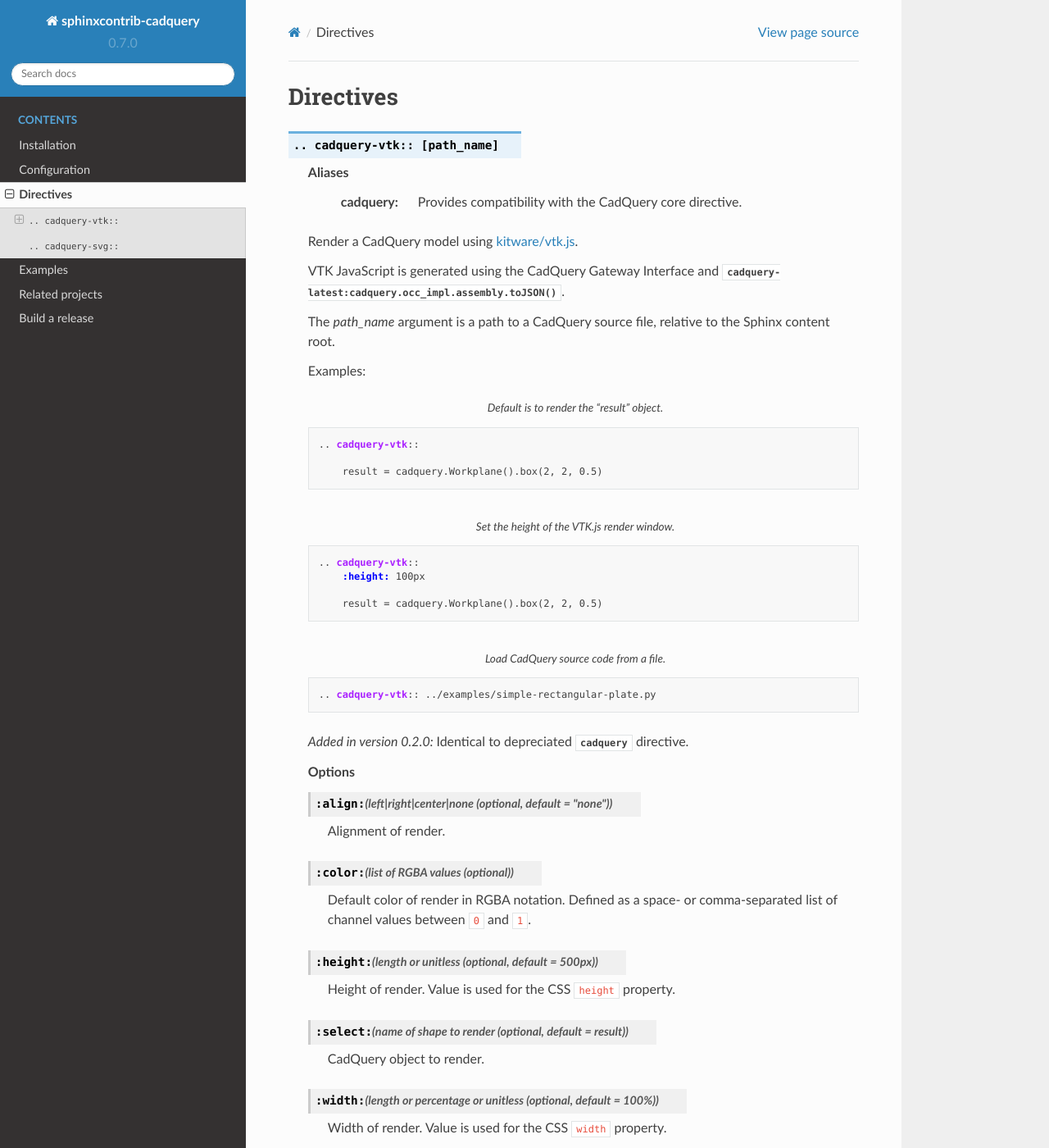
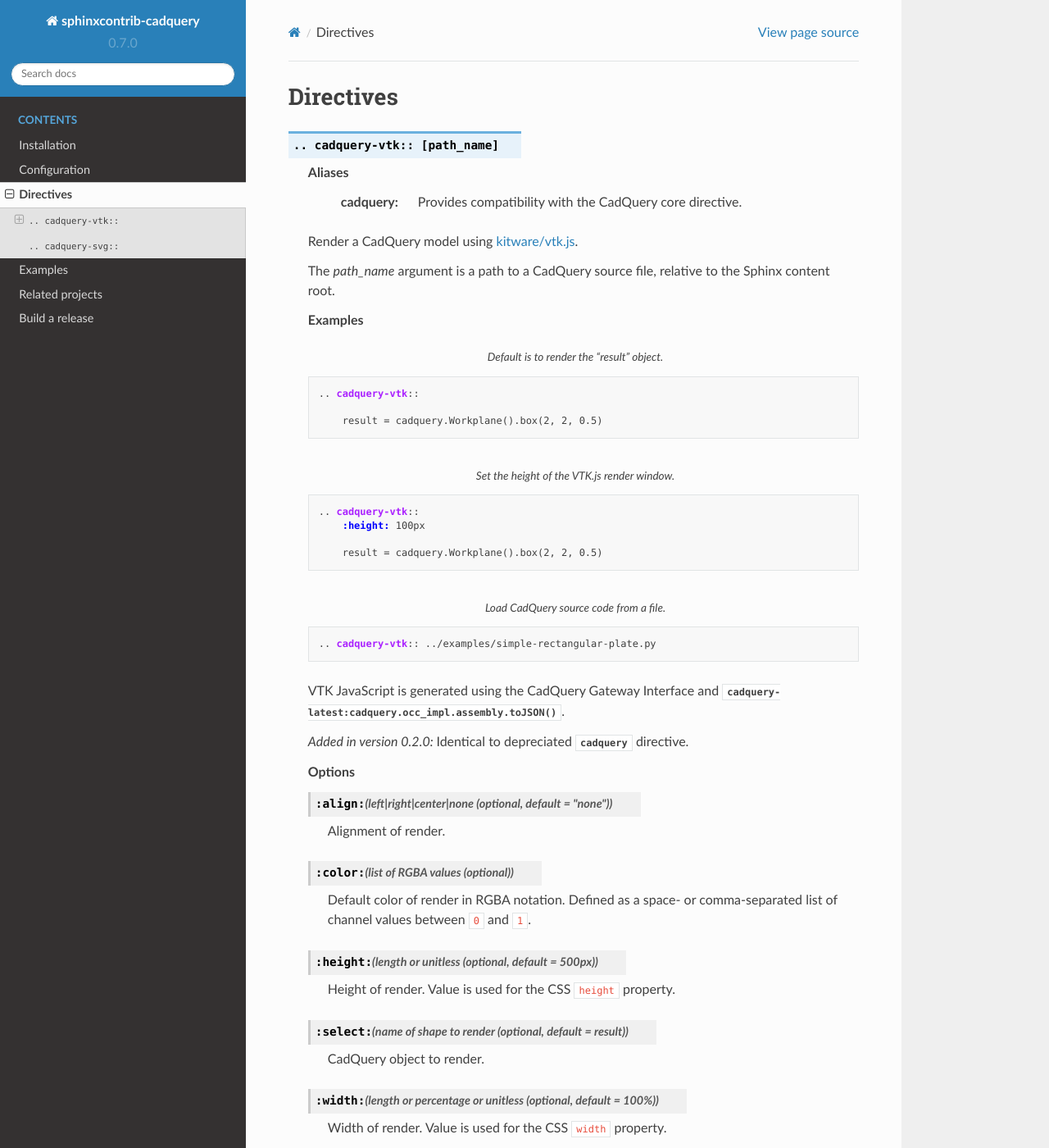
Before and after one commit to sethfischer/sphinxcontrib-cadquery, a Sphinx documentation site: the page built from docs/directives.rst, in a window 1280 px wide and 1400 px high. Shown: the whole window at 82% size. Built offline with Sphinx 7.4.7 and the Read the Docs theme 2.0.0, drawn with Linux system fonts in a browser that asks for light colours; the version number is read from the project's files by our own code; some of the changed lines change nothing that is shown.

Commit message:
docs: editorial changes

```diff
--- a/docs/directives.rst
+++ b/docs/directives.rst
@@ -9,13 +9,10 @@ Directives
 
     Render a CadQuery model using `kitware/vtk.js`_.
 
-    VTK JavaScript is generated using the :doc:`CadQuery Gateway Interface <cadquery-latest:cqgi>`
-    and :func:`cadquery-latest:cadquery.occ_impl.assembly.toJSON`.
-
     The *path_name* argument is a path to a CadQuery source file,
     relative to the Sphinx content root.
 
-    Examples:
+    .. rubric:: Examples
 
     .. code-block:: rst
         :caption: Default is to render the "result" object.
@@ -37,6 +34,8 @@ Directives
 
         .. cadquery-vtk:: ../examples/simple-rectangular-plate.py
 
+    VTK JavaScript is generated using the :doc:`CadQuery Gateway Interface <cadquery-latest:cqgi>`
+    and :func:`cadquery-latest:cadquery.occ_impl.assembly.toJSON`.
 
     .. versionadded:: 0.2.0
         Identical to depreciated :rst:dir:`cadquery` directive.
@@ -82,7 +81,7 @@ Directives
         The CadQuery source must call
         :meth:`show_object() <cadquery-latest:cadquery.cqgi.ScriptCallback.show_object>`.
 
-    Examples:
+    .. rubric:: Examples
 
     .. code-block:: rst
         :caption: Render the object passed to "show_object()" as a SVG image.
```
